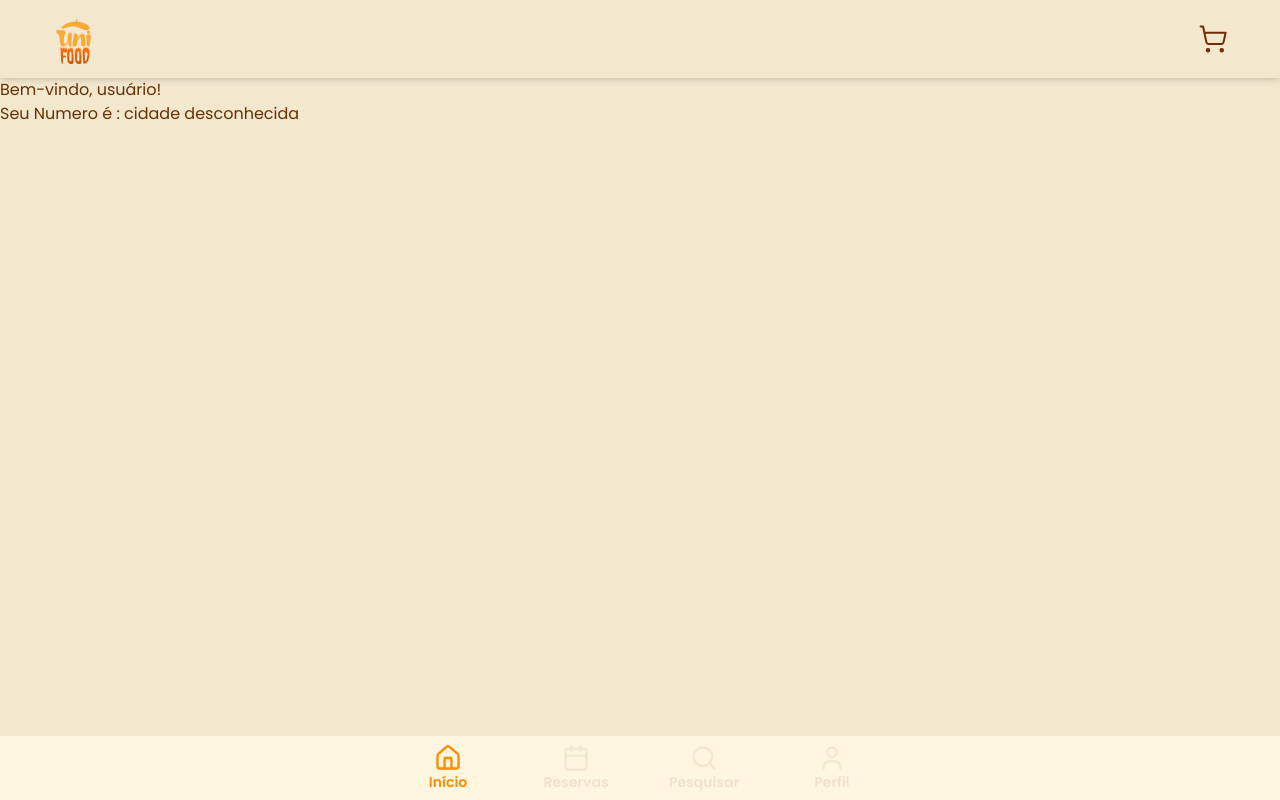
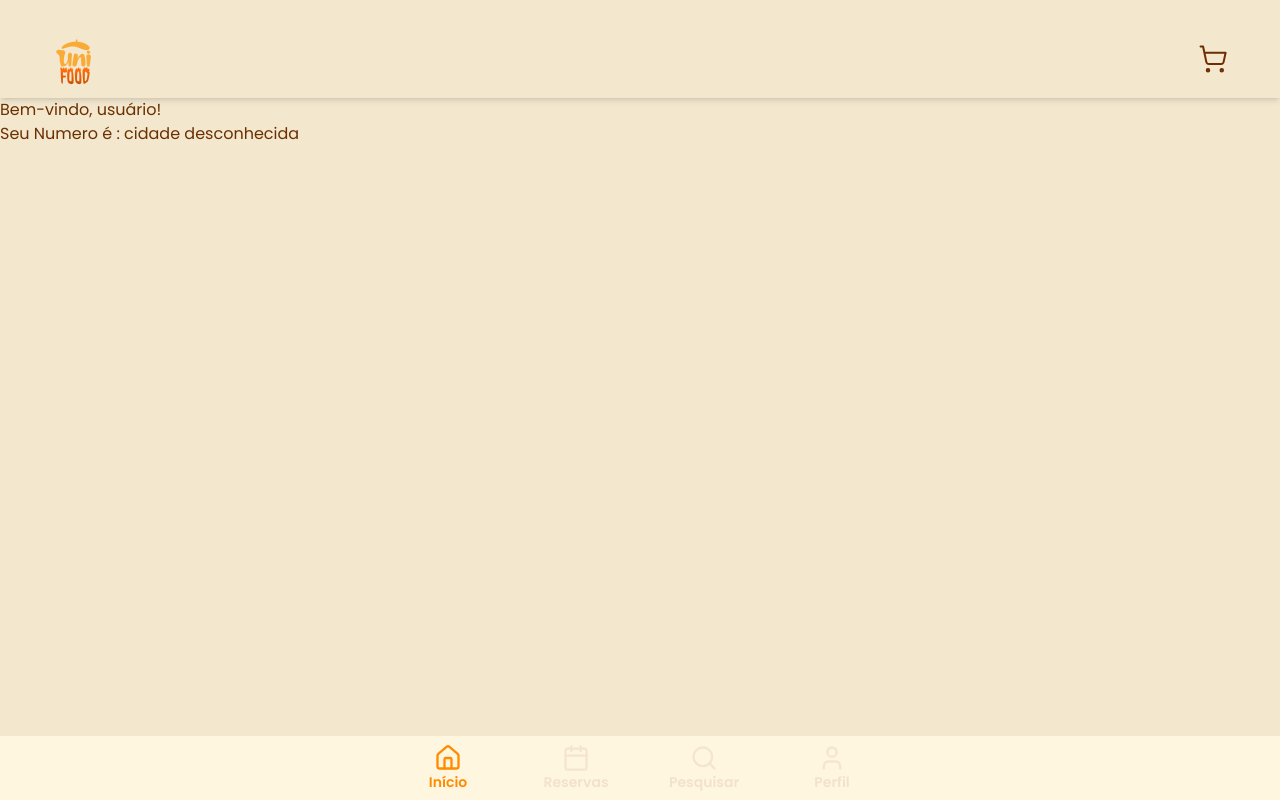
Before and after one commit to raffael-marinho/Project-Uni-Food, a React (Vite) app in the folder Client/: page /#/home in a window 1280 px wide. Built offline with nearby package versions, Linux system fonts and the light colour scheme.

Commit message:
refactor: removendo commits desnecessarios

```diff
--- a/Client/src/components/Navbar.tsx
+++ b/Client/src/components/Navbar.tsx
@@ -5,14 +5,9 @@ import Shoppingcart from "@/assets/imagens/shoppingcart.svg";
 
 const Navbar: React.FC = () => {
   return (
-    <nav className="bg-background sticky top-0 w-full shadow-md z-50"> {/* Cor de fundo bege claro */}
+    <nav className="bg-background sticky left-0 top-0 w-full shadow-md z-50 pt-5"> {/* Cor de fundo bege claro */}
       <div className="container mx-auto flex justify-between items-center py-4 px-6">
-        {/* Ícone do menu */}
-        {/* <div>
-          <button className="text-2xl gap-2 mx-5 hover:bg-[#EAA869] hover:text-white rounded-full p-2 duration-200">
-            <img src={menu} alt="menu" />
-          </button>
-        </div> */}
+
 
         {/* Logo */}
         <div className="w-10 h-10 ml-8 flex-shrink-0">
```
